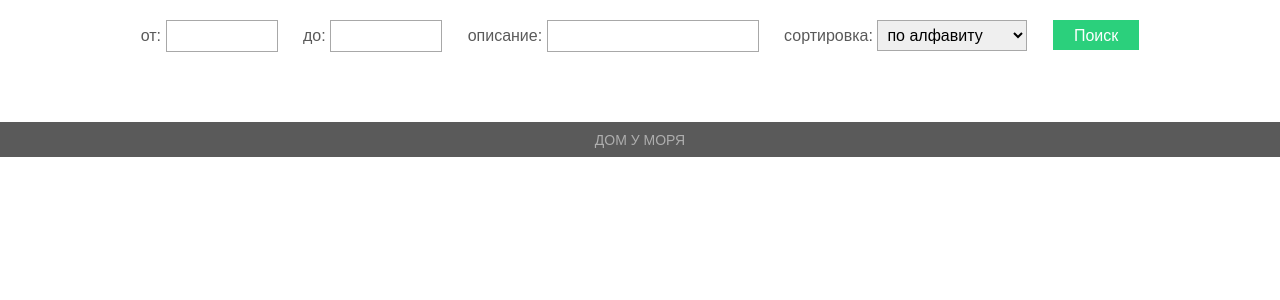
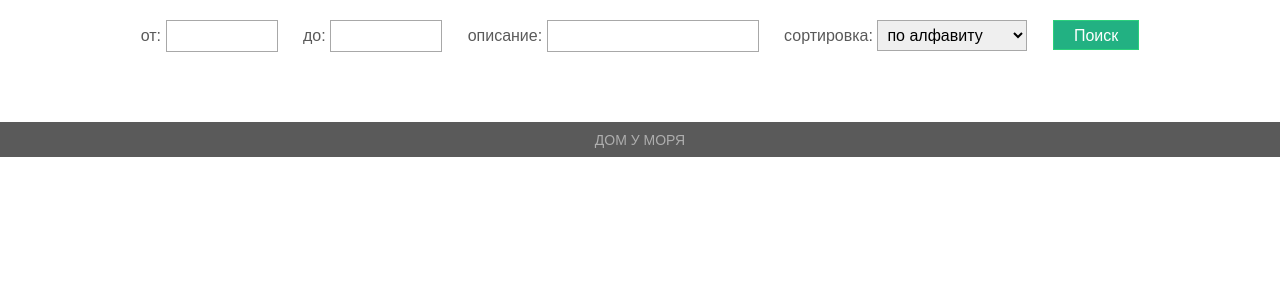
Before and after one commit to shultais-education/dom_u_morya, a Django app: page / in a window 1280 px wide, with the pointer over the restyled element. Shown: the part 99-399 px from the top of the page. Run offline with Django 3.2, Linux system fonts and the light colour scheme; data that the repository does not hold is empty; some libraries are stand-ins or nearby versions.

Commit message:
Сделал, чтобы при наведении на кнопку менялся цвет.

```diff
--- a/static/css/styles.css
+++ b/static/css/styles.css
@@ -121,6 +121,10 @@ footer {
     cursor: pointer;
 }
 
+.search-form button[type=submit]:hover {
+    background-color: #22b182;
+}
+
 .search-form label {
     color: #5a5a5a;
     font-weight: normal;
```
